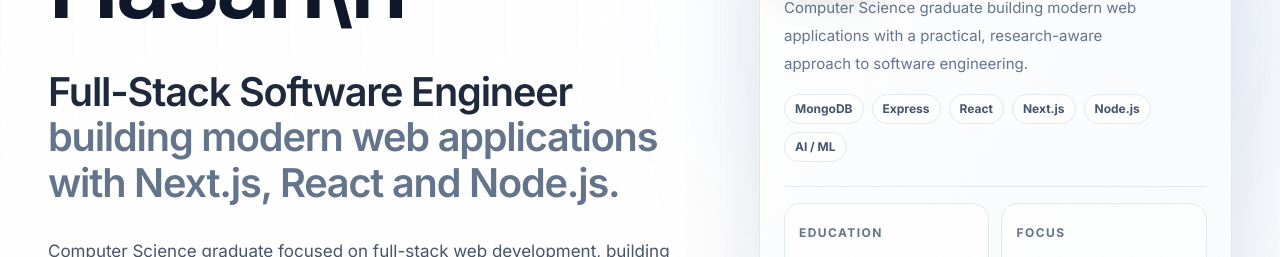
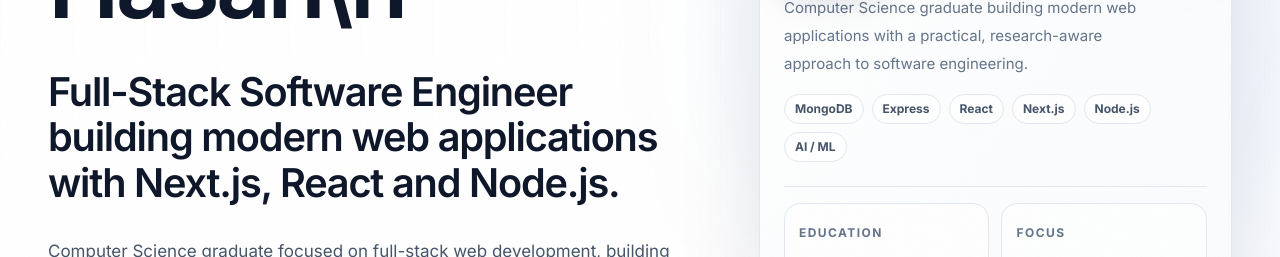
Before and after one commit to Mehedi1-SWE/portfolio, a Next.js app in the folder frontend/: page / in a window 1280 px wide. Shown: the part 364-621 px from the top of the page. Built offline with nearby package versions, Linux system fonts and the light colour scheme; no server answers.

Commit message:
Fix Hero name typography formatting

```diff
--- a/frontend/components/Hero.tsx
+++ b/frontend/components/Hero.tsx
@@ -95,9 +95,9 @@ export function Hero() {
 
             <h1 className="mt-3 text-[clamp(36px,10vw,104px)] font-semibold leading-[1.05] tracking-[-.04em] text-[#0F172A] sm:text-[clamp(56px,7.5vw,104px)]">\n              Mehedi Hasan\n            </h1>
 
-            <h2 className="mt-7 max-w-2xl text-[clamp(28px,3.1vw,46px)] font-semibold sm:mt-9 leading-[1.15] tracking-[-.03em] text-[#1E293B]">
+            <h2 className="mt-7 max-w-2xl text-[clamp(28px,3.1vw,46px)] font-semibold leading-[1.15] tracking-[-.03em] text-[#0F172A] sm:mt-9">
               Full-Stack Software Engineer{" "}
-              <span className="text-[#64748B]">
+              <span className="text-[#0F172A]">
                 building modern web applications with Next.js, React and Node.js.
               </span>
             </h2>
```
